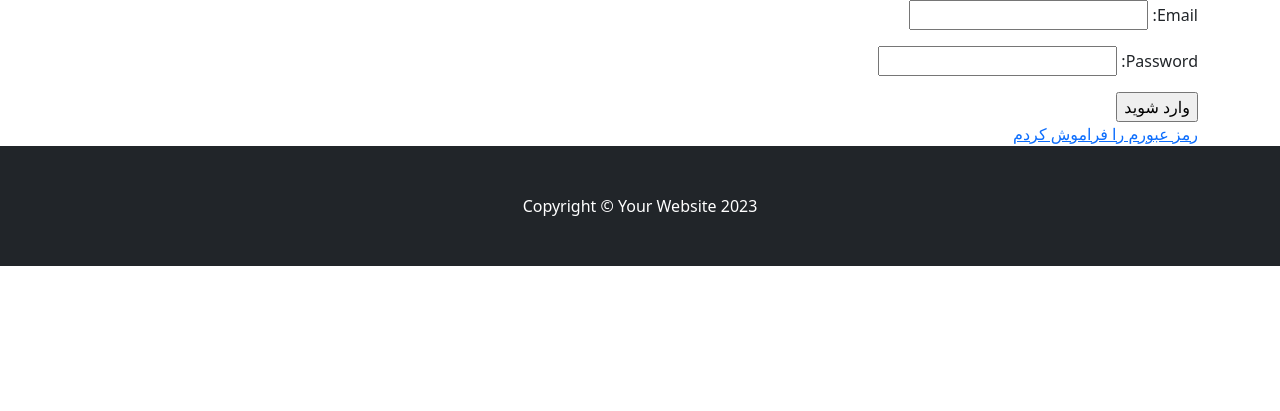
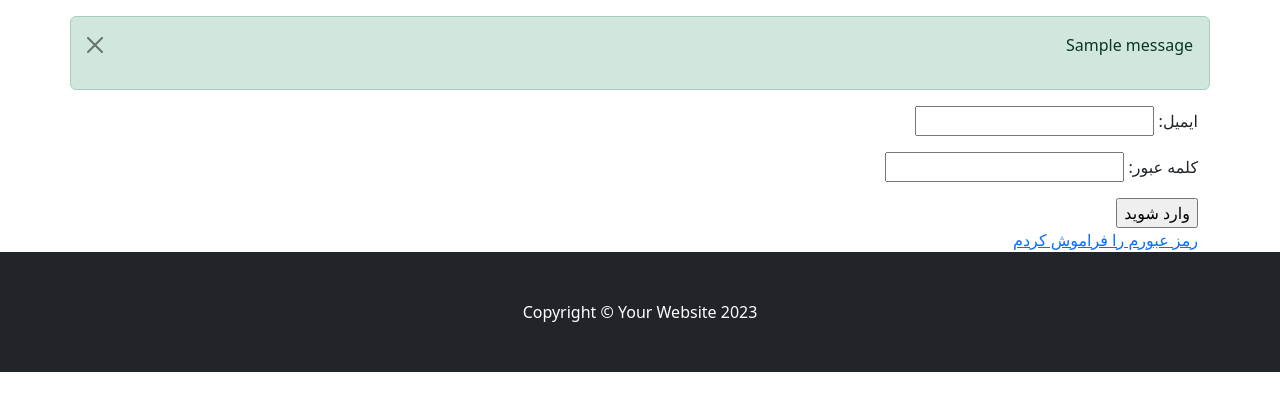
Before and after one commit to MohammadBohluli/blog, a Django app: page /accounts/login/ in a window 1280 px wide. Shown: the part 56-467 px from the top of the page. Run offline with Django 4.2, Linux system fonts and the light colour scheme; tables that the repository leaves empty hold one stand-in row (values such as "Sample post"); one stand-in notice (Sample message) is shown.

Commit message:
refactor: code base account view.py

```diff
--- a/core/accounts/forms.py
+++ b/core/accounts/forms.py
@@ -15,8 +15,8 @@ class CustomUserCreationForm(UserCreationForm):
 
 
 class LoginForm(forms.Form):
-    email = forms.EmailField()
-    password = forms.CharField(widget=forms.PasswordInput)
+    email = forms.EmailField(label='ایمیل')
+    password = forms.CharField(widget=forms.PasswordInput, label='کلمه عبور')
 
 
 class CustomPasswordChangeForm(PasswordChangeForm):
--- a/core/accounts/urls.py
+++ b/core/accounts/urls.py
@@ -1,9 +1,9 @@
 from django.urls import path
 from .views import (
     login_view,
-    register_view,
     profile_view,
     logout_view,
+    signup_view,
     activate_user_view,
     password_change_view,
     password_reset_view,
@@ -14,7 +14,7 @@ app_name = 'accounts'
 urlpatterns = [
     path('login/', login_view, name='login'),
     path('logout/', logout_view, name='logout'),
-    path('register/', register_view, name='register'),
+    path('signup/', signup_view, name='signup'),
     path('profile/', profile_view, name='profile'),
     path('activate/<uidb64>/<token>/', activate_user_view, name='activate'),
     path('password_change/', password_change_view, name='password_change'),
--- a/core/accounts/views.py
+++ b/core/accounts/views.py
@@ -17,13 +17,57 @@ from django.contrib.auth.decorators import login_required
 from django.contrib import messages
 from django.utils.http import urlsafe_base64_encode, urlsafe_base64_decode
 from django.utils.encoding import force_bytes, force_str
-from django.http import HttpResponse
 from django.shortcuts import render, redirect
 from django.template.loader import render_to_string
 from django.core.mail import EmailMessage
 from .tokens import account_activation_token
 
 
+
+#################################
+##### Login Page
+#################################
+def login_view(request):
+
+    # If the user was logged in and we clicked on login again, don't display the login
+    if request.user.is_authenticated:
+        return redirect('accounts:profile')
+
+    if request.method == 'POST':
+        form = LoginForm(request.POST)
+
+        if form.is_valid():
+            cd = form.cleaned_data
+            user = authenticate(request, email=cd['email'], password=cd['password'])
+            print(user)
+            if user is not None and user.is_active:
+                login(request, user)
+                return redirect('accounts:profile')
+            else:
+                messages.error(request,"نام کاربری یا رمز عبور اشتباه است")
+
+    else:
+        form = LoginForm()
+
+    context = {
+        'form': form
+    }
+
+    return render(request, 'pages/accounts/login.html', context)
+
+
+#################################
+##### Logout Page
+#################################
+def logout_view(request):
+    logout(request)
+    messages.success(request,"شما با موفقیت از اکانت خود خارج شدید")
+    return redirect('accounts:login')
+
+
+#################################
+##### Activate User Page
+#################################
 def activate_user_view(request, uidb64, token):
 
     User = get_user_model()
@@ -40,51 +84,14 @@ def activate_user_view(request, uidb64, token):
         messages.success(request,"ایمیل شما فعال شد . اکنون میتوانید وارد پنل خود شوید")
         return redirect('accounts:login')
     else:
-        messages.success(request,"لینک مورد نظر معتبر نیست")
-    return redirect('pages:home_page')
-
-
-#################################
-##### Login Page
-#################################
-def login_view(request):
-
-    if request.user.is_authenticated:
-        return redirect('accounts:profile')
-
-    if request.method == 'POST':
-        form = LoginForm(request.POST)
-
-        if form.is_valid():
-            cd = form.cleaned_data
-            user = authenticate(request, email=cd['email'], password=cd['password'])
-            if user is not None and user.is_active:
-                login(request, user)
-                return redirect('accounts:profile')
-            else:
-                return HttpResponse("Invalid login or Your account is not active")
-    else:
-        form = LoginForm()
-
-    context = {
-        'form': form
-    }
-
-    return render(request, 'pages/accounts/login.html', context)
-
-
-#################################
-##### Logout Page
-#################################
-def logout_view(request):
-    logout(request)
+        messages.error(request,"لینک مورد نظر معتبر نیست")
     return redirect('accounts:login')
 
 
 #################################
-##### Register Page(with email confirmations)
+##### SignUp Page(with email confirmations)
 #################################
-def register_view(request):
+def signup_view(request):
 
     if request.method == "POST":
 
@@ -97,23 +104,16 @@ def register_view(request):
 
 
             email = form.cleaned_data.get('email')
-            active_email(request, user, to_email=email)
-            return redirect('pages:home_page')
+            send_active_email(request, user, to_email=email)
+            return redirect('accounts:login')
     else:
         form = CustomUserCreationForm()
 
     context = {
         'form': form
     }
-    return render(request, 'registration/register_page.html', context)
+    return render(request, 'pages/accounts/signup.html', context)
 
-
-#################################
-##### Profile Page
-#################################
-@login_required
-def profile_view(request):
-    return render(request, 'pages/accounts/profile.html')
 
 #################################
 ##### Password Change Page
@@ -127,9 +127,7 @@ def password_change_view(request):
             user = form.save()
             update_session_auth_hash(request,user)
             messages.success(request, 'کلمه عبور با موفقیت عوض شد')
-            return redirect('accounts:login')
-        else:
-            messages.error(request, 'لطفا به خطا های زیر توجه کنید')
+            return redirect('accounts:logout')
 
     else:
         form = CustomPasswordChangeForm(request.user)
@@ -152,7 +150,9 @@ def password_reset_view(request):
             email = form.cleaned_data['email']
             user = get_user_model().objects.filter(email=email).first()
 
+            # check if user exist in db
             if user is not None:
+                # information email sent
                 subject = 'درخواست باز نشانی کلمه عبور'
                 message = render_to_string(
                 template_name='pages/accounts/template_reset_password_email.html',
@@ -162,17 +162,19 @@ def password_reset_view(request):
                     'user_id':urlsafe_base64_encode(force_bytes(user.pk)),
                     'token': account_activation_token.make_token(user),
                 })
+
                 email = EmailMessage(subject=subject, body=message, to=[user.email])
+
                 if email.send():
-                    messages.success(request,"لینک کلمه عبور ارسال شد")
+                    messages.success(request,"لینک تعویض کلمه عبور به ایمیل شما ارسال شد")
                 else:
                     messages.error(request,"ایمیل ارسال نشد خطایی رخ داده")
-            return redirect('pages:home_page') # TODO - got to password_password_reset_done
 
+                return redirect('accounts:password_reset')
+            else:
+                messages.error(request,"کاربری با این ایمیل وجود ندارد")
     else:
         form = CustomPasswordResetForm()
-        # TODO show error: کاربری با این ایمیل وجود ندارد
-
 
     context = {
         'form': form
@@ -180,10 +182,13 @@ def password_reset_view(request):
 
     return render(request, 'pages/accounts/password_reset.html', context)
 
-
+#################################
+##### Password Reset Confirm Page
+#################################
 def password_reset_confirm_view(request, uidb64, token):
     User = get_user_model()
 
+    # get user by id
     try:
         user_id = force_str(urlsafe_base64_decode(uidb64))
         user = User.objects.get(pk=user_id)
@@ -198,11 +203,9 @@ def password_reset_confirm_view(request, uidb64, token):
                 form.save()
                 messages.success(request,"کلمه عبور شما عوض شد")
                 return redirect('accounts:login')
-            else:
-                messages.error(request,"خطایی رخ داده")
         else:
             form = CustomSetPasswordForm(user)
-        return render(request, 'pages/accounts/password_reset_form.html', {'form': form})
+        return render(request, 'pages/accounts/password_reset_confirm.html', {'form': form})
     else:
         messages.error(request,"لینک اکسپایر شده")
 
@@ -210,18 +213,20 @@ def password_reset_confirm_view(request, uidb64, token):
     return redirect('pages:home_page')
 
 
+#################################
+##### Profile Page
+#################################
+@login_required
+def profile_view(request):
+    return render(request, 'pages/accounts/profile.html')
 
 
 
-
-
-
-
-def active_email(request, user, to_email):
+def send_active_email(request, user, to_email):
     # Email informations
     subject = "اکانت شما با موفقیت فعال شد"
     message = render_to_string(
-        template_name='pages/accounts/activate_account_email.html',
+        template_name='pages/accounts/template_activate_account_email.html',
         context= {
             'user': user.first_name,
             'domain': get_current_site(request).domain,
@@ -232,6 +237,4 @@ def active_email(request, user, to_email):
     email = EmailMessage(subject=subject, body=message, to=[to_email])
 
     if email.send():
-        messages.success(request,"کاربر گرامی لطفا ایمیل خود را فعال کنید")
-    else:
-        messages.error(request,"ایمیل ارسال نشد خطایی رخ داده")
+        messages.success(request,"کاربر گرامی لینگ فعال سازی به ایمیل شما ارسال شد")
--- a/core/templates/pages/accounts/login.html
+++ b/core/templates/pages/accounts/login.html
@@ -2,6 +2,9 @@
 
 
 {% block content %}
+
+    <!-- show Message --------------------------------------------->
+    {% include 'partials/_messages.html' %}
 
     <form action="" method="post">
         {% csrf_token %}
--- a/core/templates/pages/accounts/password_reset.html
+++ b/core/templates/pages/accounts/password_reset.html
@@ -2,10 +2,16 @@
 
 
 {% block content %}
+
+    <!-- show Message --------------------------------------------->
+    {% include 'partials/_messages.html' %}
+
+    <!-- Email form password reset --------------------------------------------->
     <p>لطفا ایمیل خود را وارد بکنید : </p>
     <form action="" method="post">
         {% csrf_token %}
         {{form.as_p}}
         <input type="submit" value='ارسال'>
     </form>
+
 {% endblock %}
--- a/core/templates/registration/login_page.html
+++ b/core/templates/pages/accounts/password_reset_confirm.html
@@ -2,10 +2,9 @@
 
 
 {% block content %}
-
 <form action="" method="post">
     {% csrf_token %}
     {{form.as_p}}
-    <input type="submit" value="وارد شوید">
+    <input type="submit" value='ثبت'>
 </form>
 {% endblock %}
--- /dev/null
+++ b/core/templates/partials/_messages.html
@@ -0,0 +1,16 @@
+{% if messages %}
+    {% for message in messages %}
+        {% if message.tags == 'success' %}
+            <div class="alert alert-success mt-3 alert-dismissible fade show" role="alert">
+                <p>{{ message }}</p>
+                <button type="button" class="btn-close" data-bs-dismiss="alert" aria-label="Close"></button>
+            </div>
+        {% else %}
+            <div class="alert alert-danger mt-3 alert-dismissible fade show" role="alert">
+                <p>{{ message }}</p>
+                <button type="button" class="btn-close" data-bs-dismiss="alert" aria-label="Close"></button>
+            </div>
+        {% endif %}
+
+    {% endfor %}
+{% endif %}
```
Also changed, not shown: core/templates/pages/accounts/password_reset_form.html (deleted, +0 -11 lines), core/templates/pages/home.html (+0 -7 lines), core/templates/registration/logout_page.html (deleted, +0 -7 lines), core/templates/pages/accounts/signup.html (renamed from core/templates/registration/register_page.html), core/templates/pages/accounts/template_activate_account_email.html (renamed from core/templates/pages/accounts/activate_account_email.html). Lines whose indentation alone changed are shown as unchanged.
